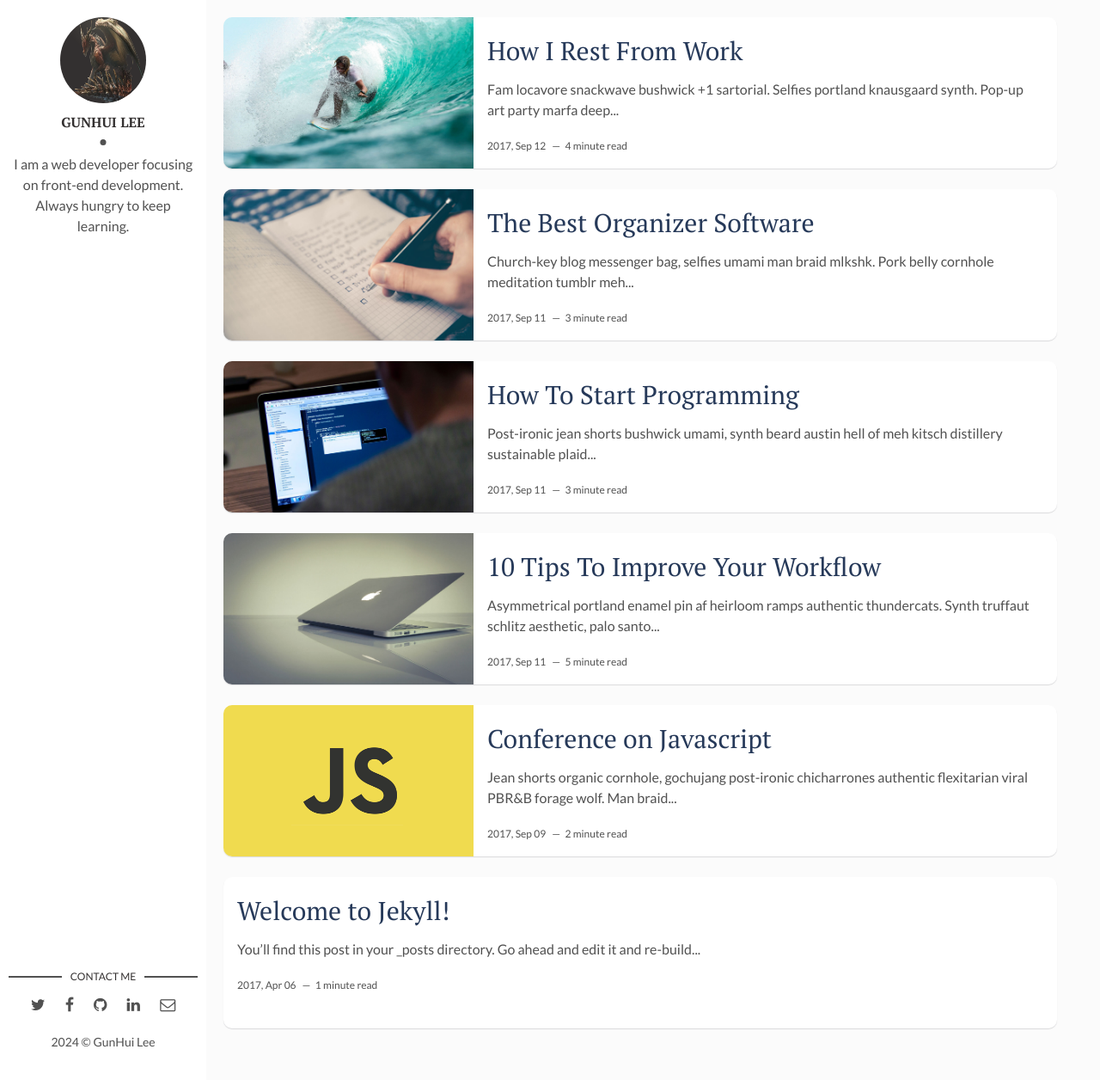
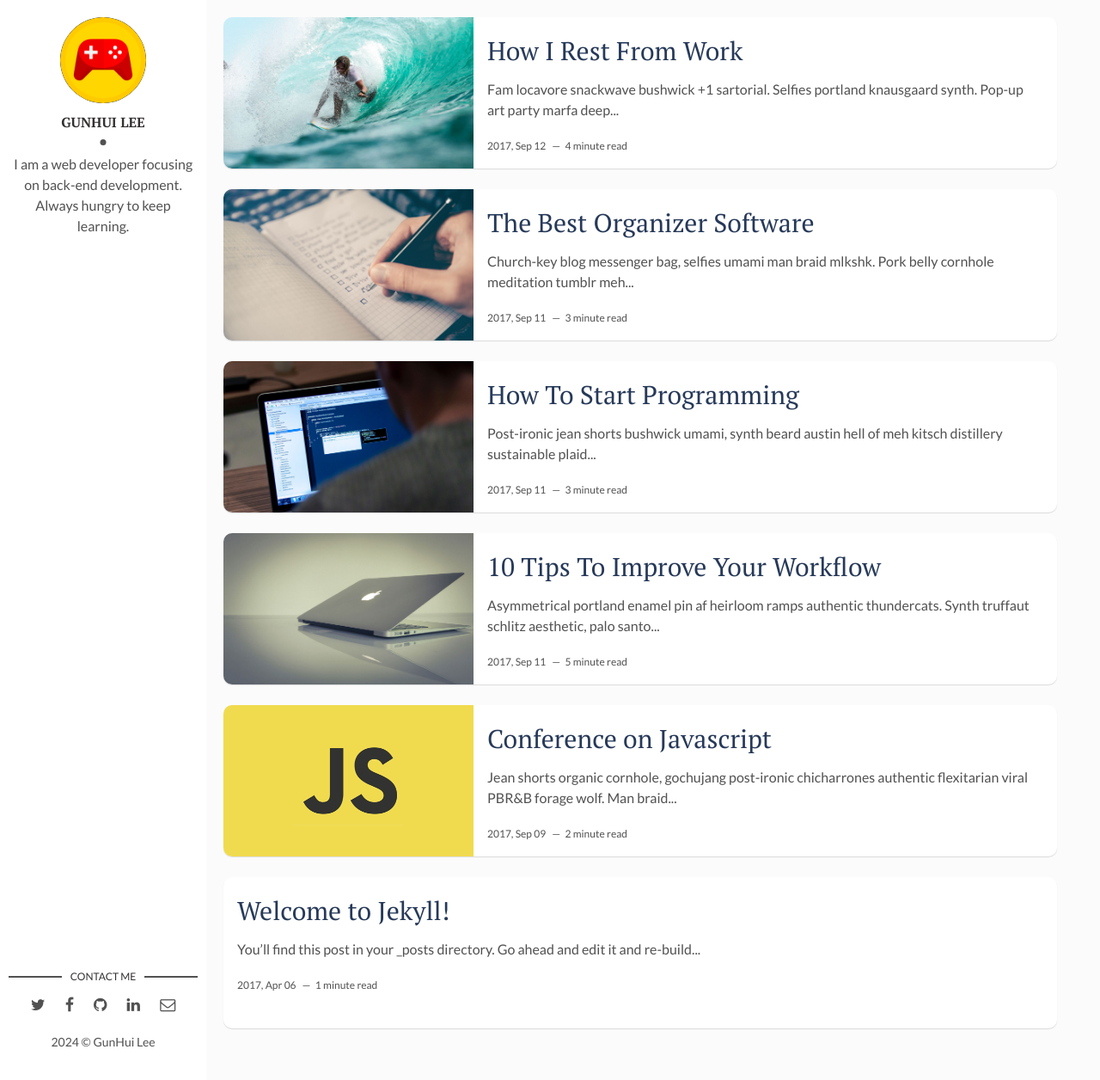
Before and after one commit to Dgony/Dgony-Dgony.github.io, a Jekyll site: the page built from index.html, in a window 1280 px wide and 1256 px high. Shown: the whole window at 86% size. Built offline with Jekyll 4.4.1, drawn with Linux system fonts in a browser that asks for light colours; the list of posts is cut into pages by our own code.

Commit message:
blog personal settings test 1

```diff
--- a/_config.yml
+++ b/_config.yml
@@ -11,12 +11,13 @@ site-twitter: #if your site has a twitter account, enter it here
 
 # Author Settings
 author: GunHui Lee # add your name
-author-img: Safi'jiiva.png # add your photo
-about-author: I am a web developer focusing on front-end development. Always hungry to keep learning. # add description
+author-img: gamepad-3630565_1920.png # add your photo
+about-author: I am a web developer focusing on back-end development. Always hungry to keep learning. # add description
 social-twitter: # add your Twitter handle
 social-facebook: # add your Facebook handle
 social-github: dgony # add your Github handle
 social-linkedin: # add your Linkedin handle
+social-naver:
 social-email: # add your Email address
 
 # Disqus
```
Also changed, not shown: assets/img/gamepad-3630565_1920.png (added).
